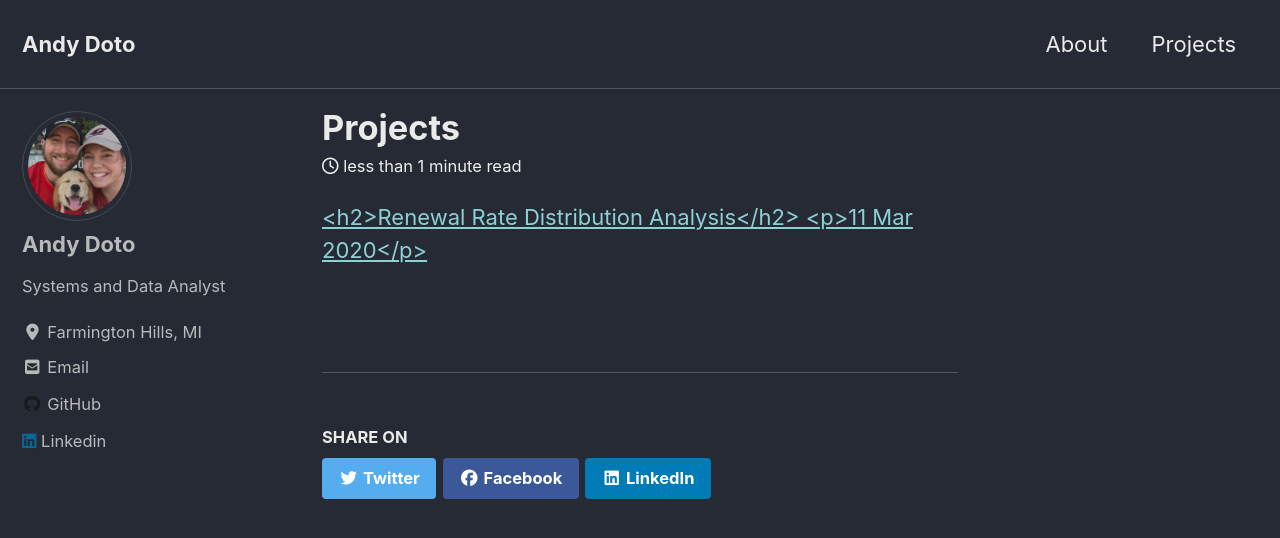
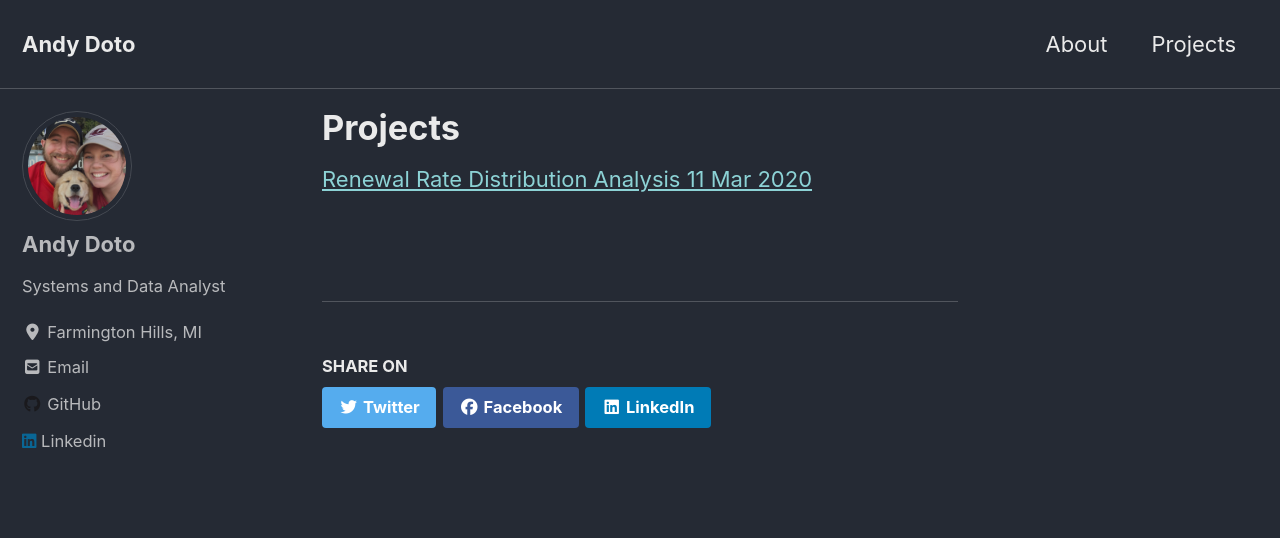
Before and after one commit to andrewdoto13/andrewdoto13.github.io, a Jekyll site: the page built from _pages/projects.md, in a window 1280 px wide and 900 px high. Shown: the top 538 px of the window. Built offline with Jekyll 4.4.1, drawn with Linux system fonts in a browser that asks for light colours; cached includes are drawn as plain includes; nearby versions of some CDN libraries.

Commit message:
fix link

```diff
--- a/_pages/projects.md
+++ b/_pages/projects.md
@@ -2,11 +2,12 @@
 title: "Projects"
 permalink: /projects/
 author_profile: true
+read_time: false
 ---
 
 {% for post in site.posts %}
   <a href="{{ post.url }}">
-    <h2>{{ post.title }}</h2>
-    <p>{{ post.date | date_to_string }}</p>
+    {{ post.title }}
+    {{ post.date | date_to_string }}
   </a>
 {% endfor %}
```
